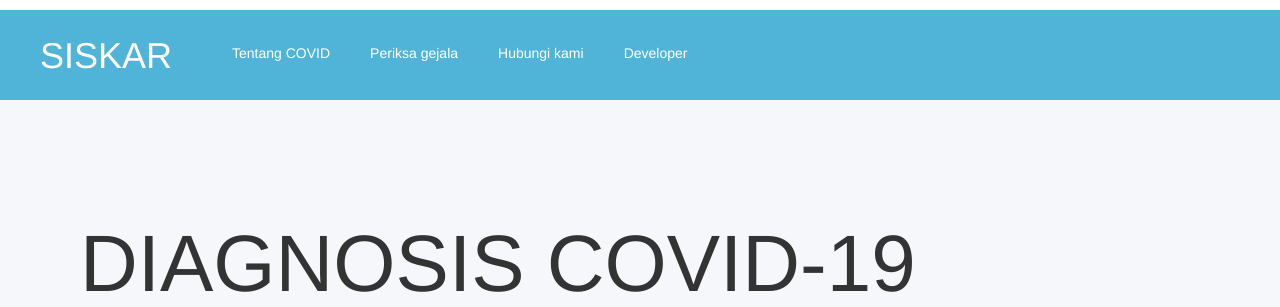
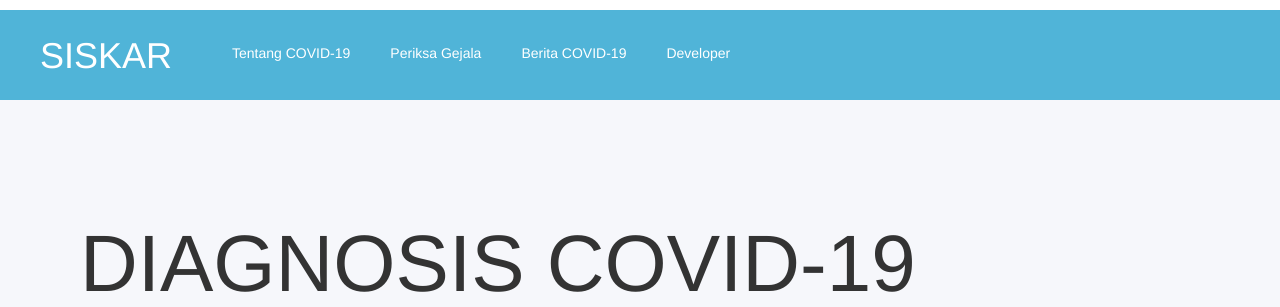
Before and after one commit to Faris-Ihsan/tugas-besar-sistem-pakar, a Django app: page / in a window 1280 px wide. Shown: the top 307 px of the page. Run offline with Django 3.2, Linux system fonts and the light colour scheme; some libraries are stand-ins or nearby versions.

Commit message:
update index.html

```diff
--- a/templates/index.html
+++ b/templates/index.html
@@ -21,9 +21,9 @@
         <!-- This Is Header List of The Page-->
         <div class="header-list">
             <ul>
-                <li>Tentang COVID</li>
-                <li>Periksa gejala</li>
-                <li>Hubungi kami</li>
+                <a style="text-decoration: none; color: white;" href="#info-covid"><li>Tentang COVID-19</li></a>
+                <a style="text-decoration: none; color: white;" href="#formulir"><li>Periksa Gejala</li></a>
+                <a style="text-decoration: none; color: white;" href="https://covid19.go.id/"><li>Berita COVID-19</li></a>
                 <li>Developer</li>
             </ul>
         </div>
@@ -35,6 +35,7 @@
             <h2>Waspada Gejala Awal COVID-19</h2>
         </div>
 
+        <section id="info-covid"></section>
         <div class="contents">
             <h3 class="section-title">Apa Itu COVID?</h3>
             <p>Penyakit virus corona (COVID-19) adalah penyakit menular yang disebabkan oleh virus corona yang baru-baru ini ditemukan. Sebagian besar orang yang tertular COVID-19 akan mengalami gejala ringan hingga sedang, dan akan pulih tanpa penanganan khusus. Masing-masing orang memiliki respons yang berbeda terhadap COVID-19. Sebagian besar orang yang terpapar virus ini akan mengalami gejala ringan hingga sedang, dan akan pulih tanpa perlu dirawat di rumah sakit.</p>
@@ -58,12 +59,13 @@
             </ul>
         </div>
 
+        <section id="formulir"></section>
         <div class="diagnose-form">
             <h3 class="section-title">Tes Diagnosis Gejala COVID-19</h3>
             <form method="POST">
+            {% include 'pesan_hasil.html' %}
             {{ form.as_table }}
             {% csrf_token %}
-            {% include 'pesan_hasil.html' %}
             <input type="submit" class="btn btn-primary" value="Submit">
             </form>
         </div>
```
